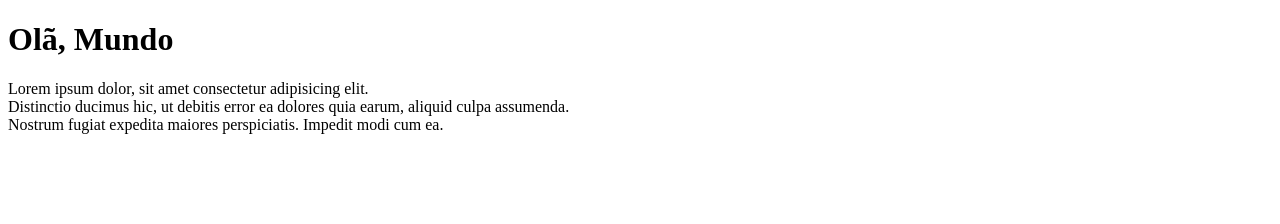
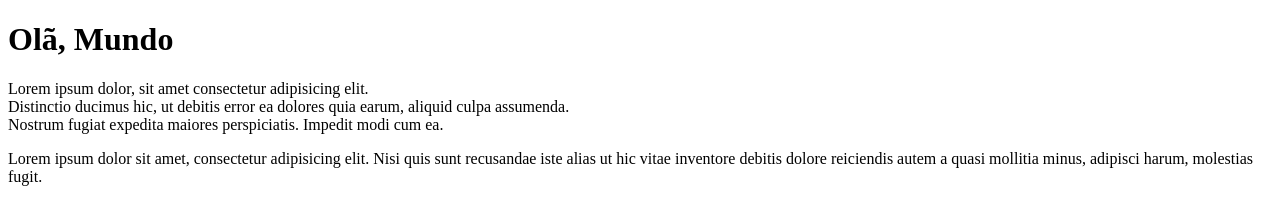
Before and after one commit to Lucasnascimento24/Ola-Mundo, a plain HTML site: page index.html in a window 1280 px wide. Drawn offline with Linux system fonts and the light colour scheme.

Commit message:
adicionei um paragrafo

```diff
--- a/index.html
+++ b/index.html
@@ -11,8 +11,11 @@
 
     <h1>Olã, Mundo</h1>
 
-    <p>Lorem ipsum dolor, sit amet consectetur adipisicing elit.  <br>Distinctio ducimus hic, ut debitis error ea dolores
+    <p>Lorem ipsum dolor, sit amet consectetur adipisicing elit. <br>Distinctio ducimus hic, ut debitis error ea dolores
         quia earum, aliquid culpa assumenda. <br> Nostrum fugiat expedita maiores perspiciatis. Impedit modi cum ea.</p>
+
+    <p>Lorem ipsum dolor sit amet, consectetur adipisicing elit. Nisi quis sunt recusandae iste alias ut hic vitae
+        inventore debitis dolore reiciendis autem a quasi mollitia minus, adipisci harum, molestias fugit.</p>
 
 </body>
 
```
